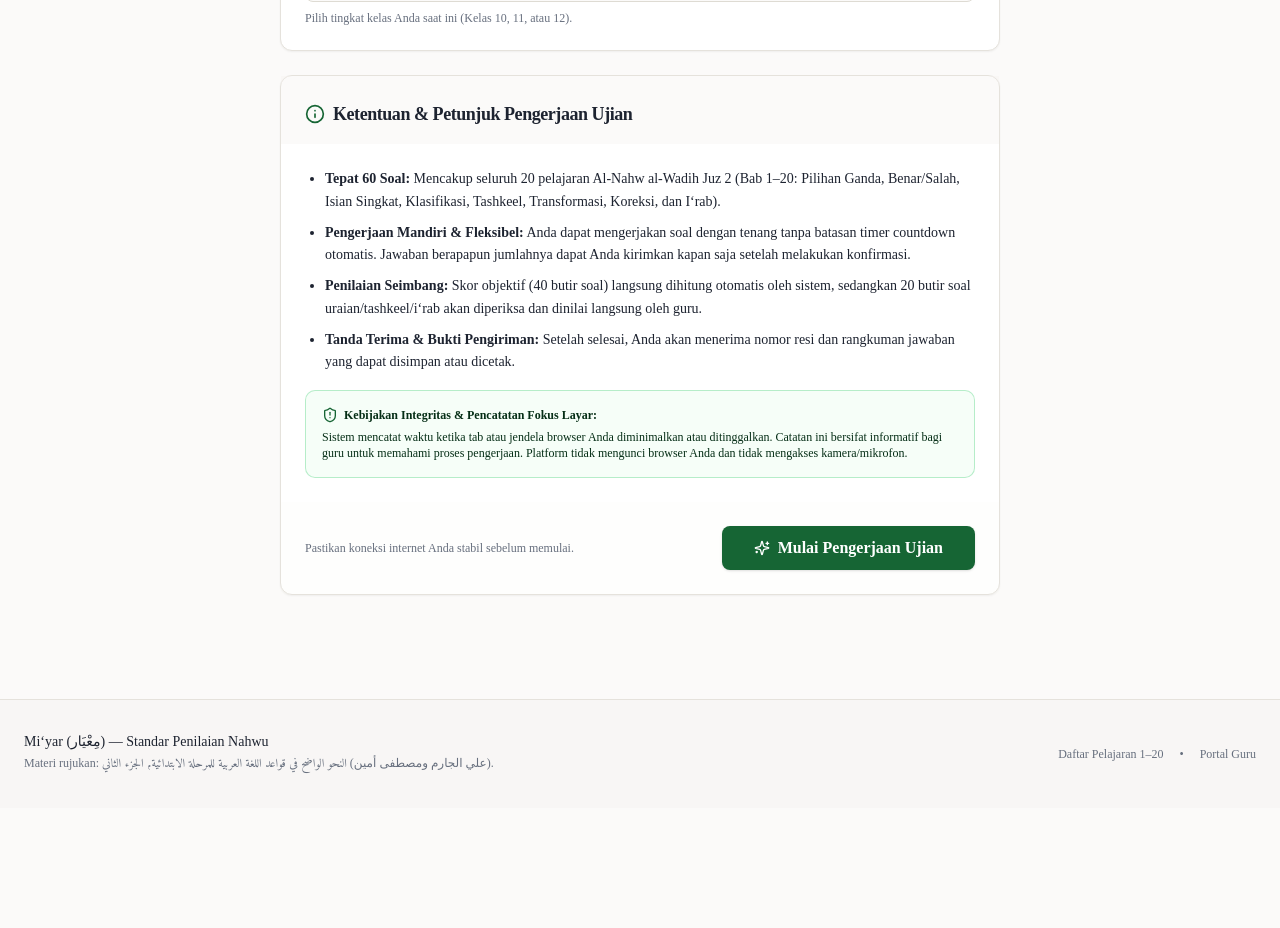
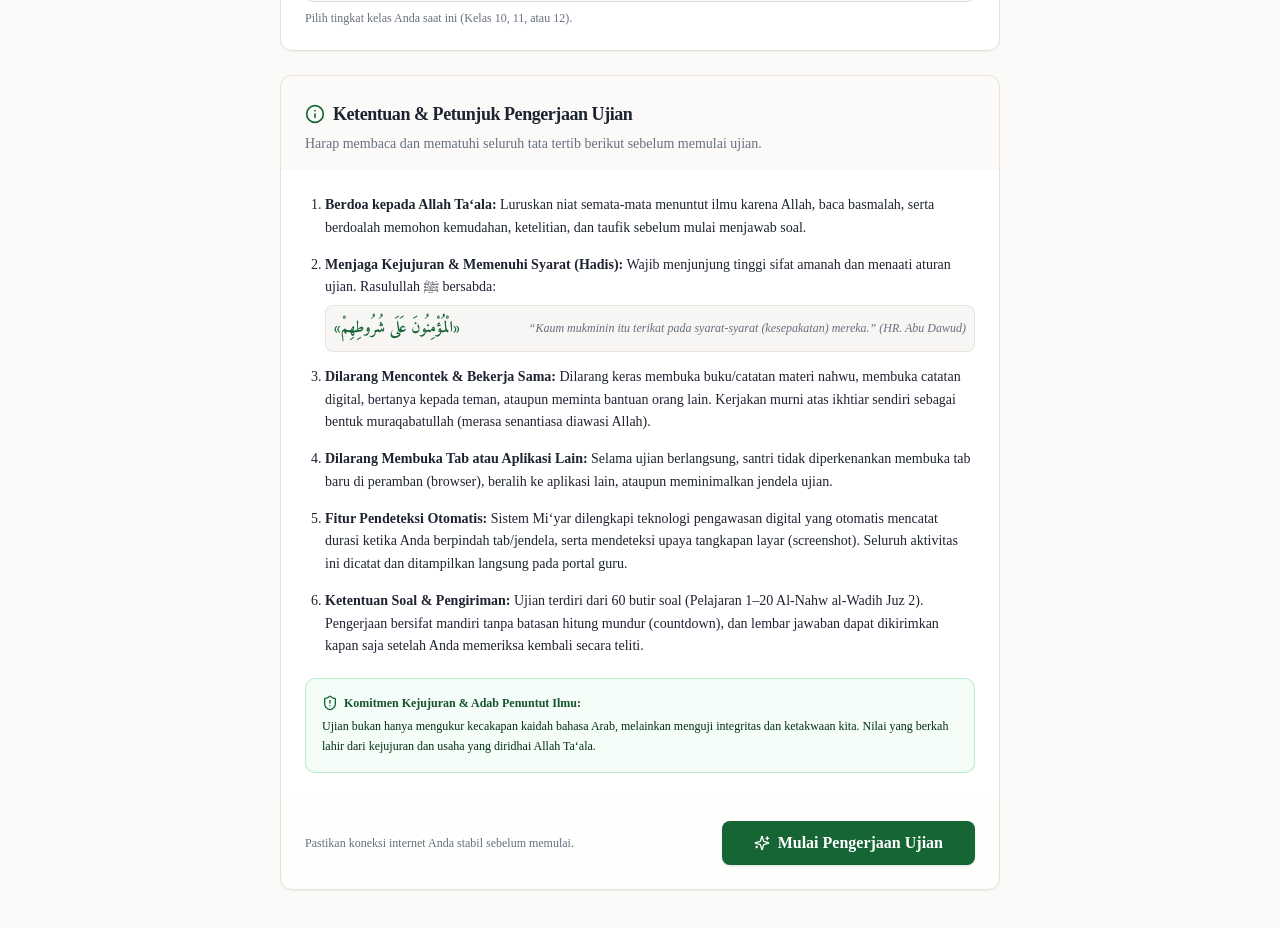
Before and after one commit to Abdurrbahy/soal-ujian-nahwu, a Next.js app: page /ujian in a window 1280 px wide. Shown: the part 520-1448 px from the top of the page. Before the commit the page ends 1328 px from the top, so only its background shows below. Built offline with nearby package versions, Linux system fonts and the light colour scheme; a web font is replaced by a local one.

Commit message:
feat: update exam rules & integrity guidelines with hadith and ordered instructions

```diff
--- a/src/app/ujian/page.tsx
+++ b/src/app/ujian/page.tsx
@@ -420,30 +420,47 @@ export default function ExamPage() {
                 <Info className="w-5 h-5 text-emerald-800" />
                 Ketentuan & Petunjuk Pengerjaan Ujian
               </CardTitle>
+              <CardDescription>
+                Harap membaca dan mematuhi seluruh tata tertib berikut sebelum memulai ujian.
+              </CardDescription>
             </CardHeader>
-            <CardContent className="p-6 space-y-4 text-sm text-muted-foreground leading-relaxed">
-              <ul className="list-disc pl-5 space-y-2 text-foreground">
+            <CardContent className="p-6 space-y-5 text-sm text-muted-foreground leading-relaxed">
+              <ol className="list-decimal pl-5 space-y-3.5 text-foreground">
                 <li>
-                  <strong>Tepat {QUESTIONS.length} Soal:</strong> Mencakup seluruh 20 pelajaran Al-Nahw al-Wadih Juz 2 (Bab 1–20: Pilihan Ganda, Benar/Salah, Isian Singkat, Klasifikasi, Tashkeel, Transformasi, Koreksi, dan I‘rab).
+                  <strong>Berdoa kepada Allah Ta‘ala:</strong> Luruskan niat semata-mata menuntut ilmu karena Allah, baca basmalah, serta berdoalah memohon kemudahan, ketelitian, dan taufik sebelum mulai menjawab soal.
                 </li>
                 <li>
-                  <strong>Pengerjaan Mandiri & Fleksibel:</strong> Anda dapat mengerjakan soal dengan tenang tanpa batasan timer countdown otomatis. Jawaban berapapun jumlahnya dapat Anda kirimkan kapan saja setelah melakukan konfirmasi.
+                  <strong>Menjaga Kejujuran & Memenuhi Syarat (Hadis):</strong> Wajib menjunjung tinggi sifat amanah dan menaati aturan ujian. Rasulullah ﷺ bersabda:
+                  <div className="my-1.5 p-2 rounded-md bg-muted/50 border border-border/80 flex items-center justify-between gap-3">
+                    <span className="arabic-inline text-base font-bold text-emerald-800 dark:text-emerald-300">
+                      «الْمُؤْمِنُونَ عَلَى شُرُوطِهِمْ»
+                    </span>
+                    <span className="text-xs italic text-muted-foreground">
+                      “Kaum mukminin itu terikat pada syarat-syarat (kesepakatan) mereka.” (HR. Abu Dawud)
+                    </span>
+                  </div>
                 </li>
                 <li>
-                  <strong>Penilaian Seimbang:</strong> Skor objektif (40 butir soal) langsung dihitung otomatis oleh sistem, sedangkan 20 butir soal uraian/tashkeel/i‘rab akan diperiksa dan dinilai langsung oleh guru.
+                  <strong>Dilarang Mencontek & Bekerja Sama:</strong> Dilarang keras membuka buku/catatan materi nahwu, membuka catatan digital, bertanya kepada teman, ataupun meminta bantuan orang lain. Kerjakan murni atas ikhtiar sendiri sebagai bentuk muraqabatullah (merasa senantiasa diawasi Allah).
                 </li>
                 <li>
-                  <strong>Tanda Terima & Bukti Pengiriman:</strong> Setelah selesai, Anda akan menerima nomor resi dan rangkuman jawaban yang dapat disimpan atau dicetak.
+                  <strong>Dilarang Membuka Tab atau Aplikasi Lain:</strong> Selama ujian berlangsung, santri tidak diperkenankan membuka tab baru di peramban (browser), beralih ke aplikasi lain, ataupun meminimalkan jendela ujian.
                 </li>
-              </ul>
+                <li>
+                  <strong>Fitur Pendeteksi Otomatis:</strong> Sistem Mi‘yar dilengkapi teknologi pengawasan digital yang otomatis mencatat durasi ketika Anda berpindah tab/jendela, serta mendeteksi upaya tangkapan layar (screenshot). Seluruh aktivitas ini dicatat dan ditampilkan langsung pada portal guru.
+                </li>
+                <li>
+                  <strong>Ketentuan Soal & Pengiriman:</strong> Ujian terdiri dari {QUESTIONS.length} butir soal (Pelajaran 1–20 Al-Nahw al-Wadih Juz 2). Pengerjaan bersifat mandiri tanpa batasan hitung mundur (countdown), dan lembar jawaban dapat dikirimkan kapan saja setelah Anda memeriksa kembali secara teliti.
+                </li>
+              </ol>
 
-              <div className="p-4 rounded-lg bg-emerald-50/60 dark:bg-emerald-950/20 border border-emerald-500/30 text-emerald-950 dark:text-emerald-200 text-xs space-y-1.5">
-                <div className="font-semibold flex items-center gap-1.5">
-                  <ShieldAlert className="w-4 h-4 text-emerald-800" />
-                  Kebijakan Integritas & Pencatatan Fokus Layar:
+              <div className="p-4 rounded-lg bg-emerald-50/70 dark:bg-emerald-950/30 border border-emerald-500/30 text-emerald-950 dark:text-emerald-200 text-xs space-y-1.5">
+                <div className="font-semibold flex items-center gap-1.5 text-emerald-900 dark:text-emerald-100">
+                  <ShieldAlert className="w-4 h-4 text-emerald-800 dark:text-emerald-400" />
+                  Komitmen Kejujuran & Adab Penuntut Ilmu:
                 </div>
-                <p>
-                  Sistem mencatat waktu ketika tab atau jendela browser Anda diminimalkan atau ditinggalkan. Catatan ini bersifat informatif bagi guru untuk memahami proses pengerjaan. Platform tidak mengunci browser Anda dan tidak mengakses kamera/mikrofon.
+                <p className="leading-relaxed">
+                  Ujian bukan hanya mengukur kecakapan kaidah bahasa Arab, melainkan menguji integritas dan ketakwaan kita. Nilai yang berkah lahir dari kejujuran dan usaha yang diridhai Allah Ta‘ala.
                 </p>
               </div>
             </CardContent>
```
